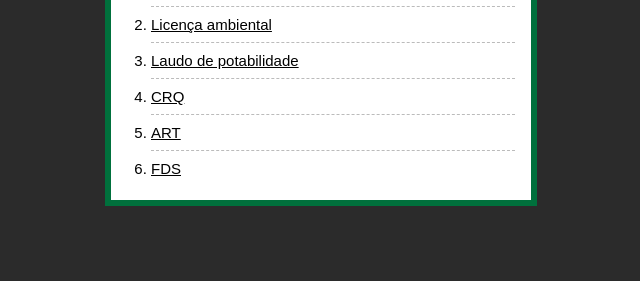
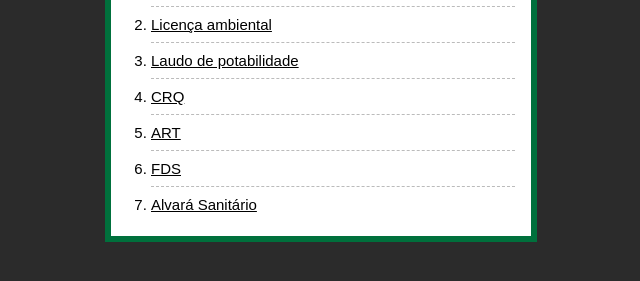
Before and after one commit to HPE-Automotores-do-Brasil-LTDA/Pocos_artesianos, a plain HTML site: page poco-Pista de Teste/index.html in a window 1280 px wide. Shown: the part 165-446 px from the top of the page, without its empty margins (319-959 px from the left). Drawn offline with Linux system fonts and the light colour scheme.

Commit message:
Add link to Alvará Sanitário in index.html

```diff
--- a/poco-Pista de Teste/index.html
+++ b/poco-Pista de Teste/index.html
@@ -29,6 +29,7 @@ a{color:#000}
     <li><a href="ver.html?doc=CRQ">CRQ</a></li>
     <li><a href="ver.html?doc=ART">ART</a></li>
     <li><a href="ver.html?doc=FDS">FDS</a></li>
+    <li><a href="ver.html?doc=alvara">Alvará Sanitário</a></li>
   </ol>
 </div>
 </body>
```
